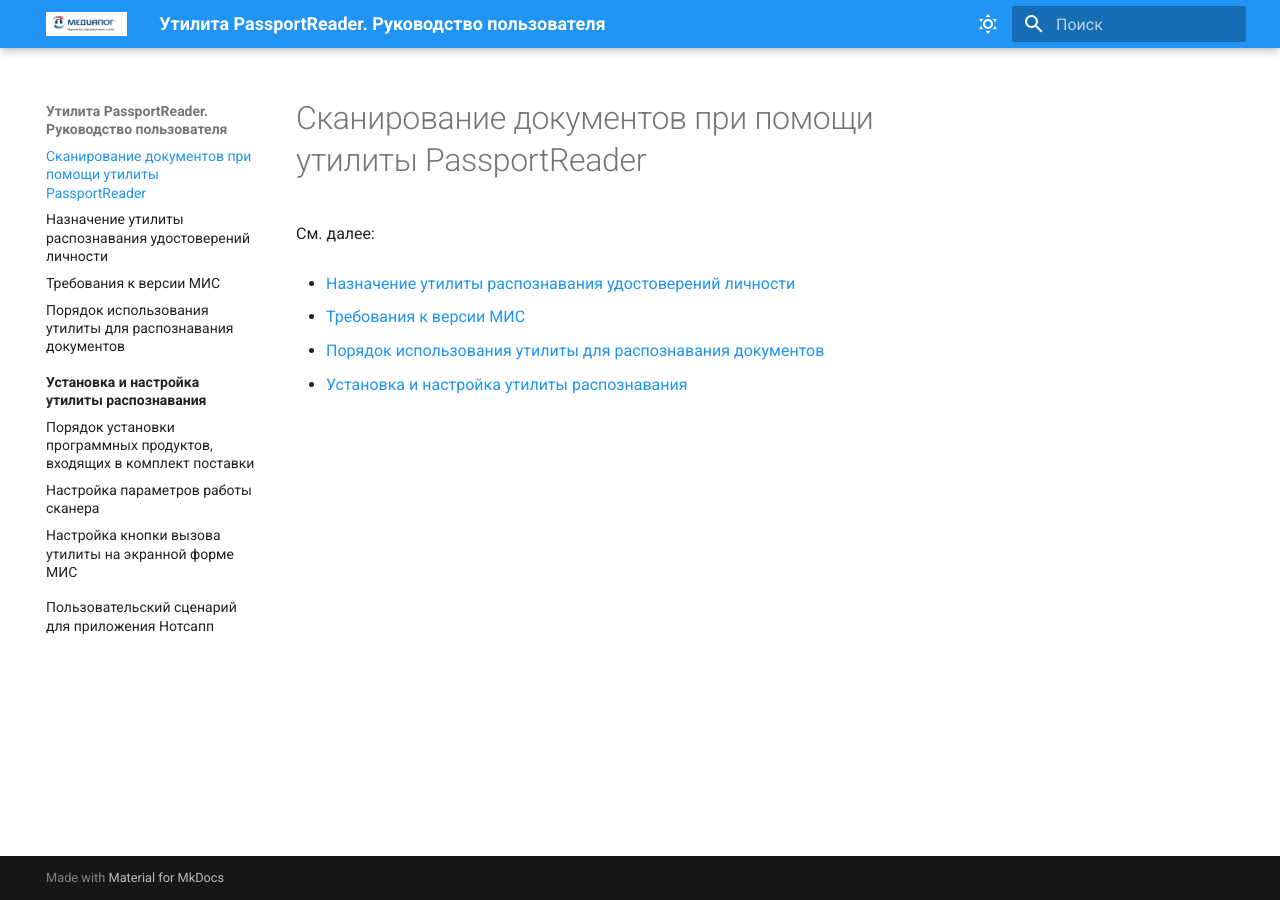
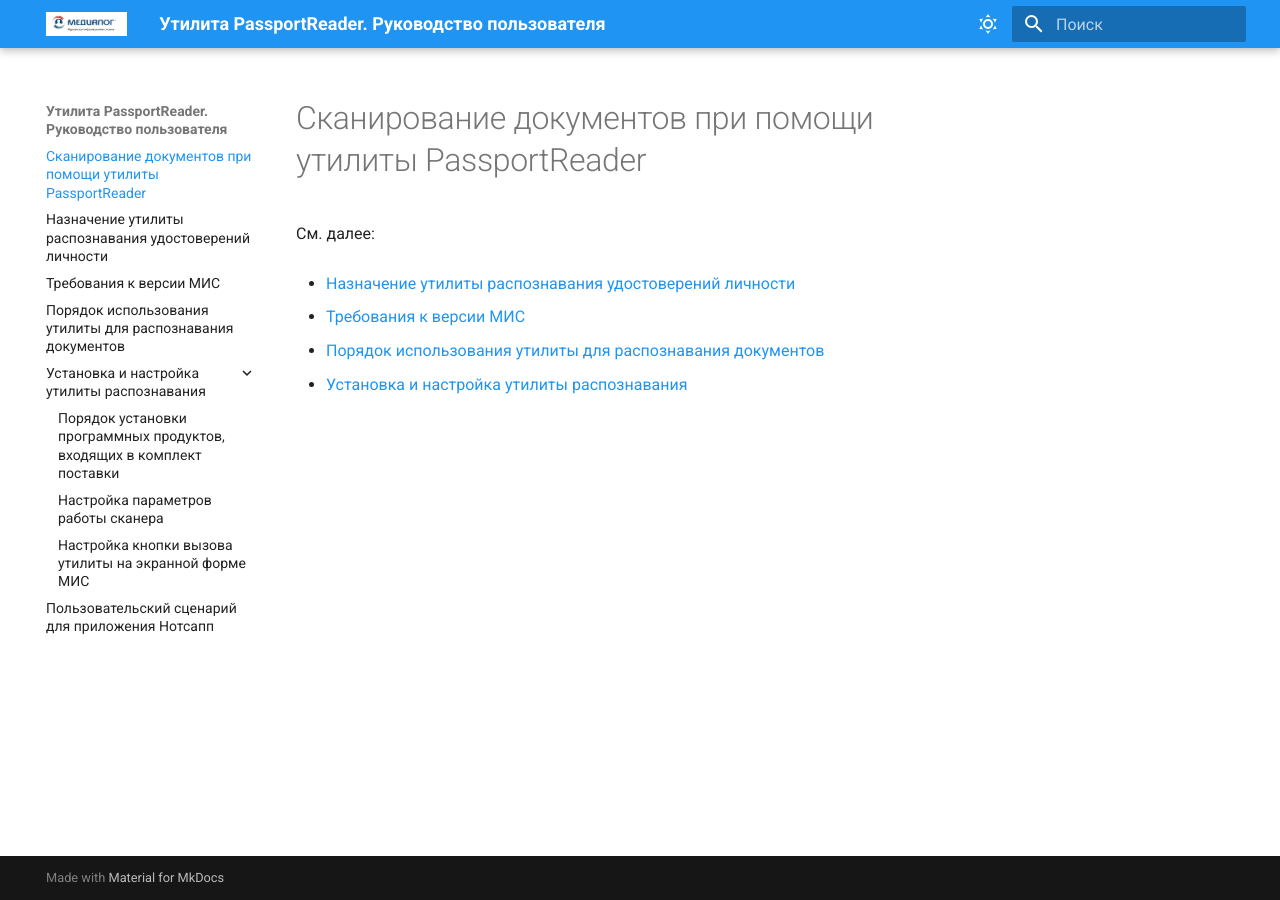
Before and after one commit to elena-chistyakova/study_manual, an MkDocs documentation site: the page built from docs/index.md, in a window 1280 px wide. Built offline with MkDocs 1.6.1 and Material for MkDocs 9.7.7, drawn with Linux system fonts in a browser that asks for light colours.

Commit message:
изменения в навигации

```diff
--- a/mkdocs.yml
+++ b/mkdocs.yml
@@ -28,12 +28,12 @@
       primary: deep purple
       accent: blue
   features: # настройки функциональностей темы
-   - navigation.sections # Добавление разделов верхнего уровня в боковом меню, отключение спойлеров в боковом меню
-   # - navigation.path # Хлебные крошки
+   #- navigation.sections # Добавление разделов верхнего уровня в боковом меню, отключение спойлеров в боковом меню
+   - navigation.path # Хлебные крошки
    - navigation.indexes # Позволяет создавать корневые страницы разделов меню. Корневая страница должна лежать в папке раздела и называться index.md. Пример использования корневых страниц приведен ниже в настройках nav
    # - navigation.tabs # Верхнее меню
    # - navigation.tabs.sticky # Фиксация верхнего меню
-   # - navigation.expand # Разворачивает спойлеры в левом меню по умолчанию
+   - navigation.expand # Разворачивает спойлеры в левом меню по умолчанию
    # - toc.integrate # Фиксирует оглавление страницы в левом меню
    - navigation.instant # Функция быстрой загрузки страниц
    - navigation.top # Добавляет кнопку «к началу» для быстрой обратной прокрутки страницы
```
